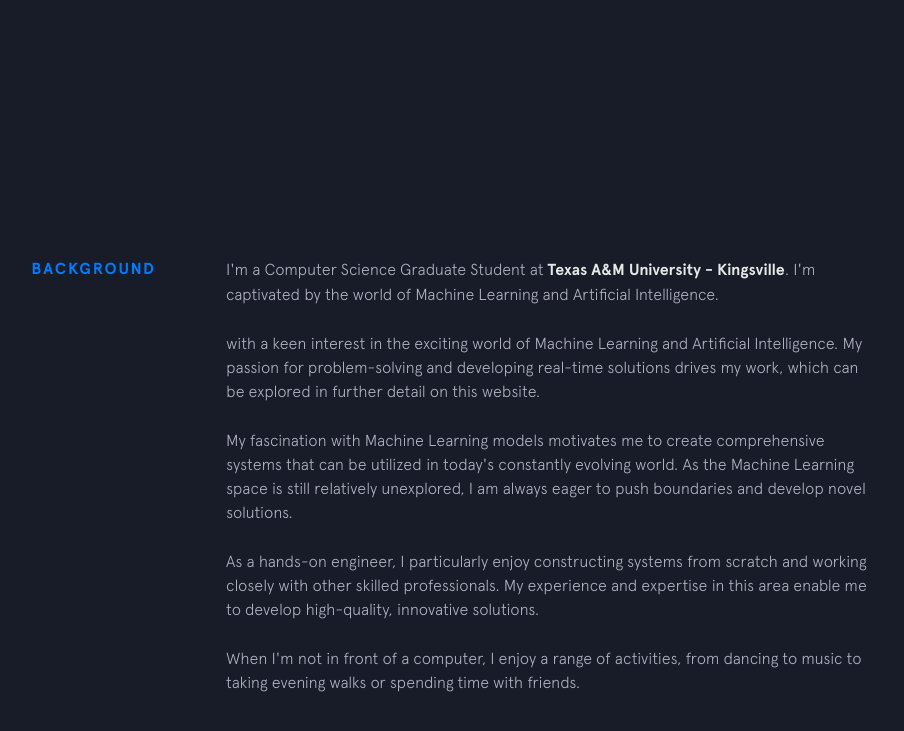
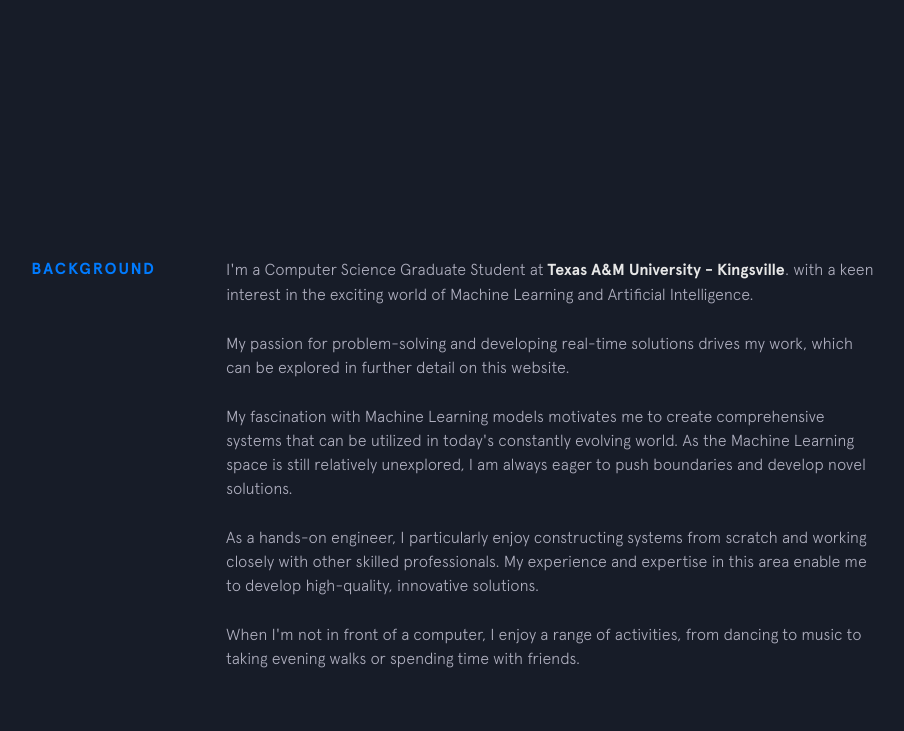
Before and after one commit to srikanthkarre/portfolio, a Jekyll site: the page built from index.html, in a window 1280 px wide and 900 px high, scrolled down 823 px. Shown: the top 731 px of the window, without its empty margins (224-1128 px from the left). Built offline with Jekyll 4.4.1, drawn with Linux system fonts in a browser that asks for light colours; nearby versions of some CDN libraries.

Commit message:
Update background.html

```diff
--- a/_includes/background.html
+++ b/_includes/background.html
@@ -4,12 +4,12 @@
     <p>
       I'm a Computer Science Graduate Student at
       <a class="underline-link" href="https://www.tamuk.edu" target="_blank"><strong>Texas A&M University - Kingsville</strong></a>.
-      I'm captivated by the world of Machine Learning and Artificial Intelligence.
+      with a keen interest in the exciting world of Machine Learning and Artificial Intelligence.
     </p>
 
     <p>
-      with a keen interest in the exciting world of Machine Learning and Artificial Intelligence. My passion for problem-solving
-      and developing real-time solutions drives my work, which can be explored in further detail on this website.
+      My passion for problem-solving and developing real-time solutions drives my work, which can be explored in
+      further detail on this website.
     </p>
 
     <p>
```
